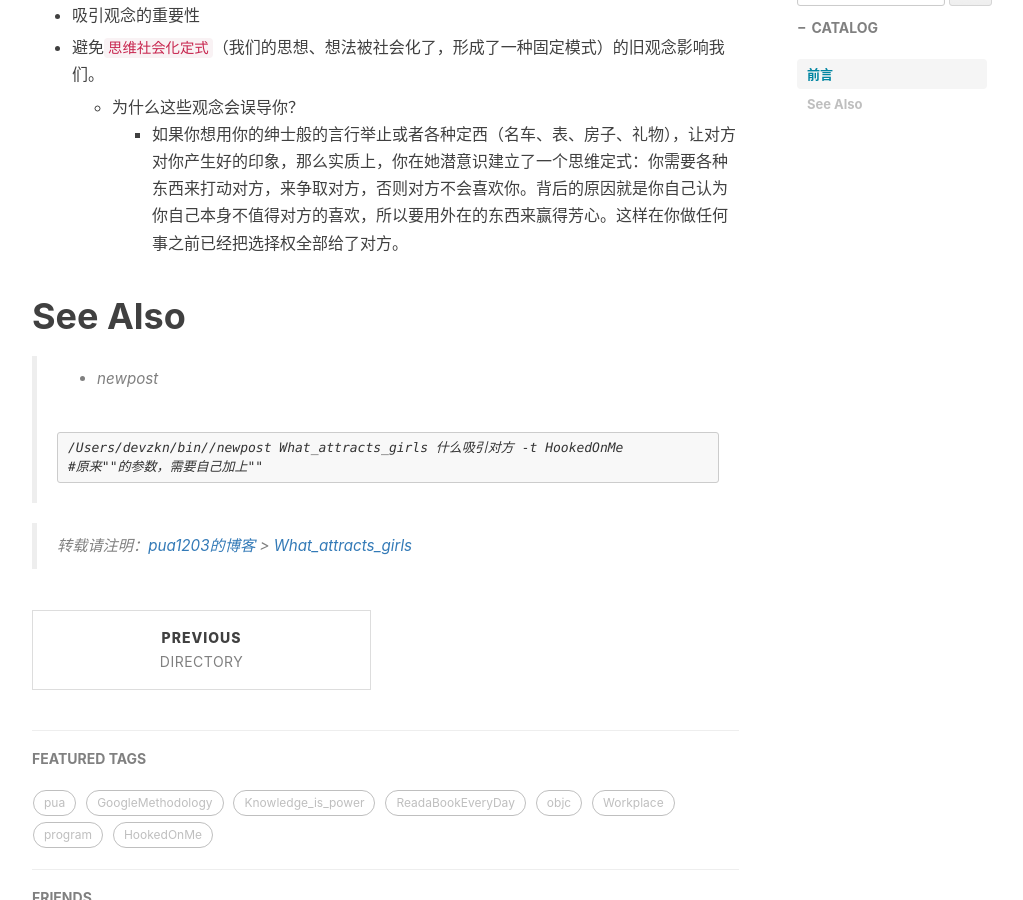
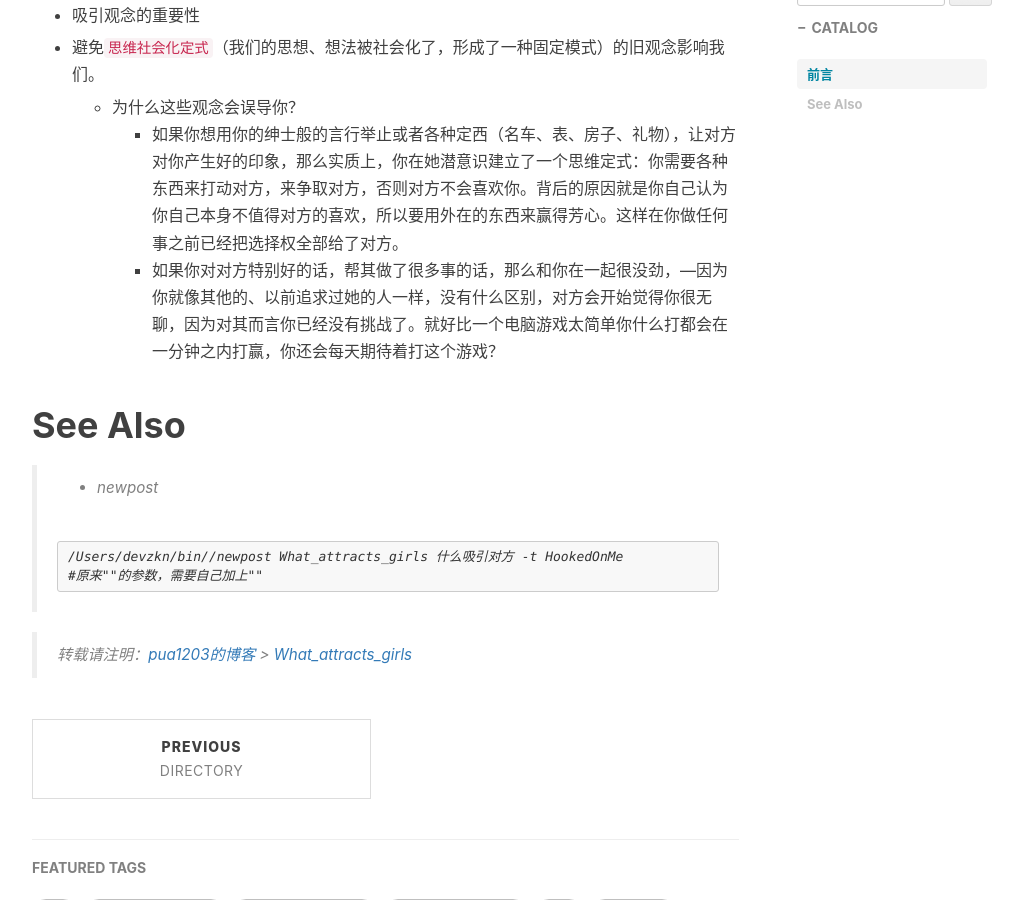
Before and after one commit to pua1203/pua1203.github.io, a Jekyll site: the page built from _posts/HookedOnMe/2018-10-16-What_attracts_girls.md, in a window 1280 px wide and 900 px high, scrolled down 620 px. Shown: the whole window, without its empty margins (233-1256 px from the left). Built offline with Jekyll 4.4.1, drawn with Linux system fonts in a browser that asks for light colours; nearby versions of some CDN libraries; comment, search, counter and statistics services are not loaded.

Commit message:
如果你对对方特别好的话，帮其做了很多事的话，那么和你在一起很没劲，---因为你就像其他的、以前追求过她的人一样，没有什么区别，对方会开始觉得你很无聊，因为对其而言你已经没有挑战了。就好比一个电脑游戏太简单你什么打都会在一分钟之内打赢，你还会每天期待着打这个游戏？

```diff
--- a/_posts/HookedOnMe/2018-10-16-What_attracts_girls.md
+++ b/_posts/HookedOnMe/2018-10-16-What_attracts_girls.md
@@ -21,6 +21,7 @@ subtitle: 什么吸引对方
 
   * 为什么这些观念会误导你？
     * 如果你想用你的绅士般的言行举止或者各种定西（名车、表、房子、礼物），让对方对你产生好的印象，那么实质上，你在她潜意识建立了一个思维定式：你需要各种东西来打动对方，来争取对方，否则对方不会喜欢你。背后的原因就是你自己认为你自己本身不值得对方的喜欢，所以要用外在的东西来赢得芳心。这样在你做任何事之前已经把选择权全部给了对方。
+    * 如果你对对方特别好的话，帮其做了很多事的话，那么和你在一起很没劲，---因为你就像其他的、以前追求过她的人一样，没有什么区别，对方会开始觉得你很无聊，因为对其而言你已经没有挑战了。就好比一个电脑游戏太简单你什么打都会在一分钟之内打赢，你还会每天期待着打这个游戏？
 
 
 
```
